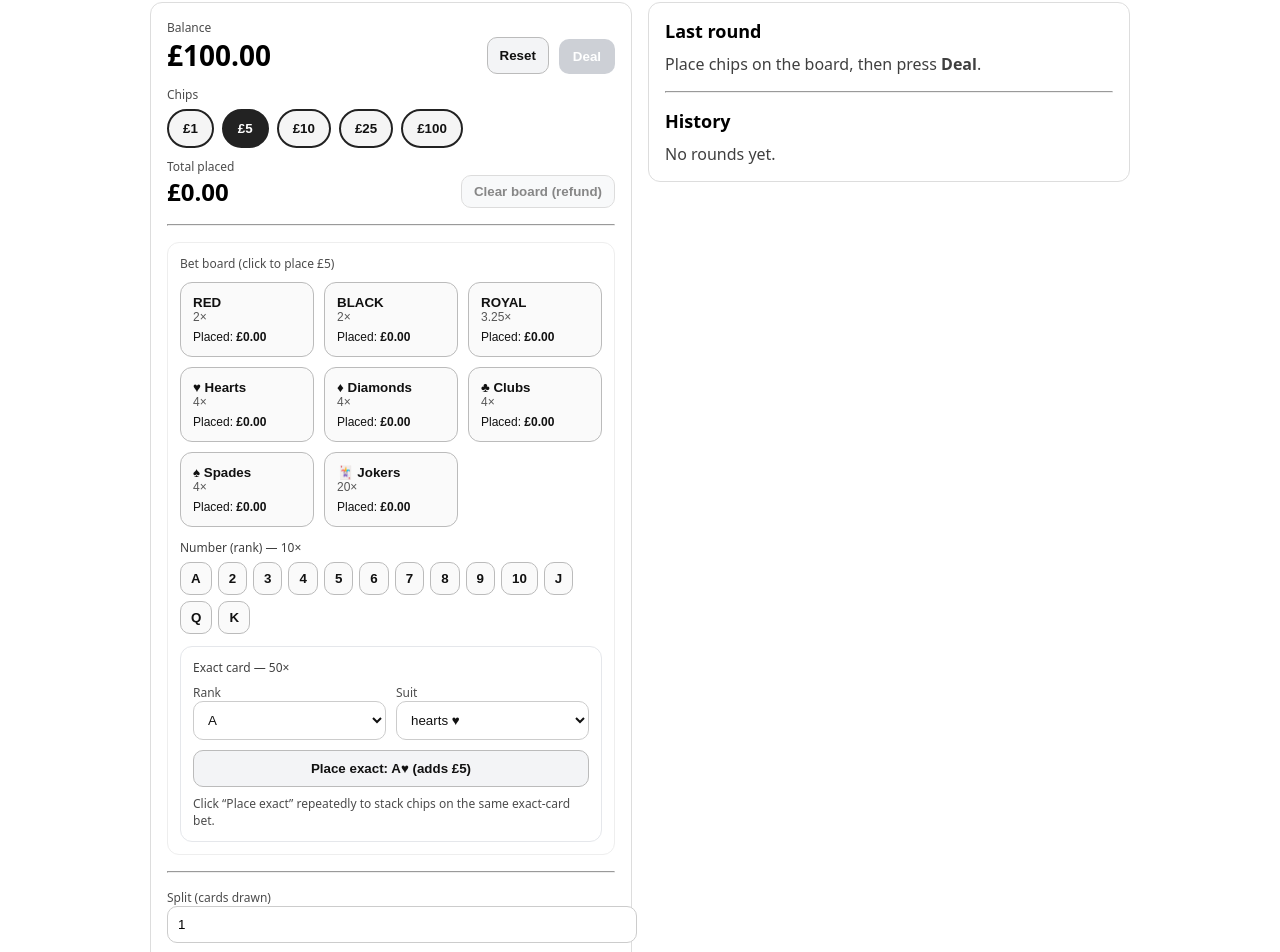
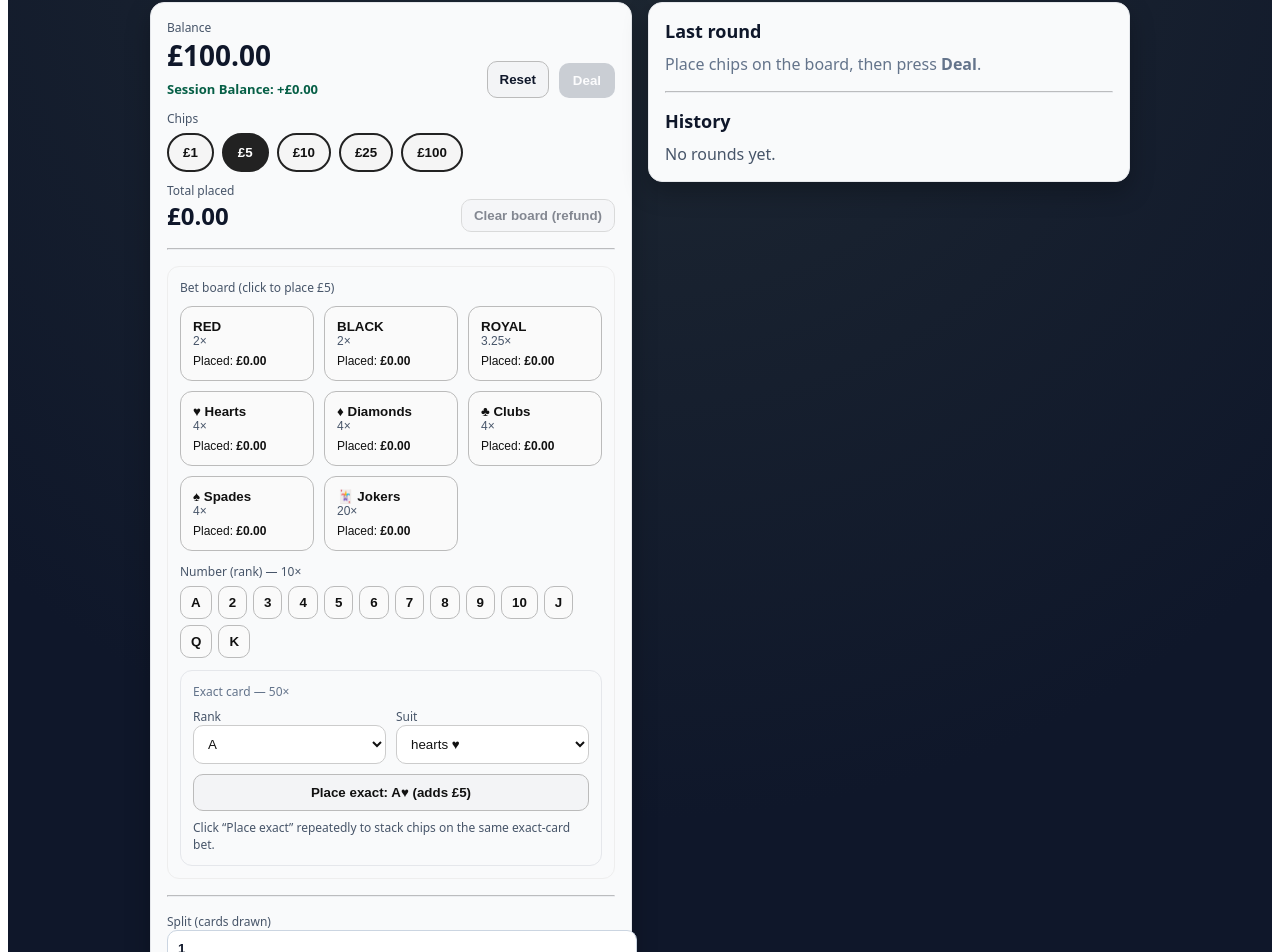
Before and after one commit to louisfh66/card-roulette, a Next.js app: page / in a window 1280 px wide. Shown: the part 134-1086 px from the top of the page. Built offline with nearby package versions, Linux system fonts and the light colour scheme.

Commit message:
Update page.tsx

```diff
--- a/app/page.tsx
+++ b/app/page.tsx
@@ -81,6 +81,17 @@ const RETURNS: Record<BetType, number> = {
 };
 
 const CHIPS = [1, 5, 10, 25, 100];
+
+const UI = {
+  panelBg: "#f9fafb",
+  panelBorder: "#e5e7eb",
+  text: "#0f172a",
+  muted: "#475569",
+  soft: "#f3f4f6",
+  buttonBorder: "#cbd5e1",
+  cardBg: "#ffffff",
+};
+
 
 /* =======================
    Helpers
@@ -333,20 +344,34 @@ export default function Page() {
   }
 
   const canPlay = boardTotal() > 0 && !isDealing;
+  const START_BALANCE = 100;
+const sessionPL = clampMoney(balance - START_BALANCE);
+
 
   return (
-    <div style={{ maxWidth: 980, margin: "0 auto", padding: 20, fontFamily: "system-ui, Arial" }}>
-      <h1 style={{ marginBottom: 6 }}>Card Roulette</h1>
+    // ✅ Casino background wrapper
+    <div
+      style={{
+        minHeight: "100vh",
+        background: "radial-gradient(circle at top, #1f2933 0%, #0f172a 70%)",
+        padding: 20,
+        fontFamily: "system-ui, Arial",
+      }}
+    >
+      <div style={{ maxWidth: 980, margin: "0 auto" }}>
+        <h1 style={{ marginBottom: 6, color: "#f8fafc" }}>Card Roulette</h1>
 
         <style jsx global>{`
           button {
-          background-color: #ffffff;
-          color: #111111;
+  background-color: ${UI.soft};
+  color: ${UI.text};
+  border: 1px solid ${UI.buttonBorder};
 }
 button:disabled {
   opacity: 0.5;
   cursor: not-allowed;
 }
+
 
           /* ✅ Deal animation */
           .card {
@@ -370,17 +395,30 @@ export default function Page() {
           }
         `}</style>
 
-      <p style={{ marginTop: 0, opacity: 0.8 }}>
+        <p style={{ marginTop: 0, color: "#cbd5e1" }}>
           54-card deck (52 + 2 jokers). Split draws N cards. Payout scales with wins.
         </p>
 
         <div style={{ display: "grid", gridTemplateColumns: "1fr 1fr", gap: 16, alignItems: "start" }}>
           {/* Left */}
-        <div style={{ border: "1px solid #ddd", borderRadius: 12, padding: 16 }}>
+          <div
+            style={{
+              backgroundColor: "#f9fafb",
+              border: "1px solid #e5e7eb",
+              borderRadius: 14,
+              padding: 16,
+              boxShadow: "0 10px 25px rgba(0,0,0,0.25)",
+            }}
+          >
             <div style={{ display: "flex", justifyContent: "space-between", gap: 12, flexWrap: "wrap" }}>
               <div>
-              <div style={{ fontSize: 12, opacity: 0.7 }}>Balance</div>
-              <div style={{ fontSize: 28, fontWeight: 800 }}>£{balance.toFixed(2)}</div>
+                <div style={{ fontSize: 12, color: "#475569" }}>Balance</div>
+<div style={{ fontSize: 28, fontWeight: 900, color: "#0f172a" }}>£{balance.toFixed(2)}</div>
+<div style={{ marginTop: 6, fontSize: 13, fontWeight: 900, color: sessionPL >= 0 ? "#065f46" : "#7f1d1d" }}>
+  Session Balance: {sessionPL >= 0 ? "+" : "-"}£{Math.abs(sessionPL).toFixed(2)}
+</div>
+
+
               </div>
 
               <div style={{ display: "flex", gap: 10, alignItems: "end" }}>
@@ -419,7 +457,7 @@ export default function Page() {
 
             {/* Chips */}
             <div style={{ marginTop: 12 }}>
-            <div style={{ fontSize: 12, opacity: 0.7, marginBottom: 6 }}>Chips</div>
+              <div style={{ fontSize: 12, color: "#475569", marginBottom: 6 }}>Chips</div>
               <div style={{ display: "flex", gap: 8, flexWrap: "wrap" }}>
                 {CHIPS.map((chip) => (
                   <button
@@ -443,8 +481,9 @@ export default function Page() {
 
               <div style={{ marginTop: 10, display: "flex", justifyContent: "space-between", alignItems: "end", gap: 10 }}>
                 <div>
-                <div style={{ fontSize: 12, opacity: 0.7 }}>Total placed</div>
-                <div style={{ fontSize: 24, fontWeight: 900 }}>£{boardTotal().toFixed(2)}</div>
+                 <div style={{ fontSize: 12, color: "#475569" }}>Total placed</div>
+<div style={{ fontSize: 24, fontWeight: 900, color: "#0f172a" }}>£{boardTotal().toFixed(2)}</div>
+
                 </div>
 
                 <button
@@ -464,11 +503,11 @@ export default function Page() {
               </div>
             </div>
 
-          <hr style={{ margin: "16px 0" }} />
+            <hr style={{ margin: "16px 0", borderColor: "#e5e7eb", opacity: 0.6 }} />
 
             {/* Board */}
             <div style={{ border: "1px solid #eee", borderRadius: 12, padding: 12 }}>
-            <div style={{ fontSize: 12, opacity: 0.7, marginBottom: 10 }}>
+              <div style={{ fontSize: 12, color: "#475569", marginBottom: 10 }}>
                 Bet board (click to place £{selectedChip})
               </div>
 
@@ -503,7 +542,7 @@ export default function Page() {
                       title={`Placed £${amt.toFixed(2)}`}
                     >
                       <div style={{ fontWeight: 900 }}>{b.label}</div>
-                    <div style={{ fontSize: 12, opacity: 0.7 }}>{b.sub}</div>
+                      <div style={{ fontSize: 12, color: "#475569" }}>{b.sub}</div>
                       <div style={{ marginTop: 6, fontSize: 12 }}>
                         Placed: <b>£{amt.toFixed(2)}</b>
                       </div>
@@ -514,7 +553,7 @@ export default function Page() {
 
               {/* Rank strip */}
               <div style={{ marginTop: 12 }}>
-              <div style={{ fontSize: 12, opacity: 0.75, marginBottom: 6 }}>Number (rank) — 10×</div>
+                <div style={{ fontSize: 12, color: "#475569", marginBottom: 6 }}>Number (rank) — 10×</div>
                 <div style={{ display: "flex", gap: 6, flexWrap: "wrap" }}>
                   {ranks.map((r) => {
                     const key = `RANK_${r}` as BoardBetKey;
@@ -544,11 +583,11 @@ export default function Page() {
 
               {/* Exact card */}
               <div style={{ marginTop: 12, border: "1px solid #e5e7eb", borderRadius: 12, padding: 12 }}>
-              <div style={{ fontSize: 12, opacity: 0.75, marginBottom: 8 }}>Exact card — 50×</div>
+                <div style={{ fontSize: 12, color: "#64748b", marginBottom: 8 }}>Exact card — 50×</div>
 
                 <div style={{ display: "grid", gridTemplateColumns: "1fr 1fr", gap: 10 }}>
                   <label>
-                  <div style={{ fontSize: 12, opacity: 0.7 }}>Rank</div>
+                    <div style={{ fontSize: 12, color: "#475569" }}>Rank</div>
                     <select
                       value={exactRank}
                       onChange={(e) => setExactRank(e.target.value as any)}
@@ -571,7 +610,7 @@ export default function Page() {
                   </label>
 
                   <label>
-                  <div style={{ fontSize: 12, opacity: 0.7 }}>Suit</div>
+                    <div style={{ fontSize: 12, color: "#475569" }}>Suit</div>
                     <select
                       value={exactSuit}
                       onChange={(e) => setExactSuit(e.target.value as any)}
@@ -613,17 +652,17 @@ export default function Page() {
                   {suitSymbol(exactSuit)} (adds £{selectedChip})
                 </button>
 
-              <div style={{ marginTop: 8, fontSize: 12, opacity: 0.7 }}>
+                <div style={{ marginTop: 8, fontSize: 12, color: "#475569" }}>
                   Click “Place exact” repeatedly to stack chips on the same exact-card bet.
                 </div>
               </div>
             </div>
 
-          <hr style={{ margin: "16px 0" }} />
+            <hr style={{ margin: "16px 0", borderColor: "#e5e7eb", opacity: 0.6 }} />
 
             {/* Split */}
             <label>
-            <div style={{ fontSize: 12, opacity: 0.7 }}>Split (cards drawn)</div>
+              <div style={{ fontSize: 12, color: "#475569" }}>Split (cards drawn)</div>
               <input
                 type="number"
                 min={1}
@@ -632,18 +671,36 @@ export default function Page() {
                 value={split}
                 onChange={(e) => setSplit(Number(e.target.value))}
                 disabled={isDealing}
-              style={{ width: "100%", padding: 10, borderRadius: 10, border: "1px solid #ccc" }}
+                style={{
+  width: "100%",
+  padding: 10,
+  borderRadius: 10,
+  border: "1px solid #cbd5e1",
+  backgroundColor: "#fff",
+  color: "#0f172a",
+  fontWeight: 800,
+}}
+
               />
             </label>
 
-          <div style={{ marginTop: 12, fontSize: 12, opacity: 0.75 }}>
+            <div style={{ marginTop: 12, fontSize: 12, color: "#64748b" }}>
               Payout formula per bet: <b>stake × return × (wins / split)</b>
             </div>
           </div>
 
           {/* Right */}
-        <div style={{ border: "1px solid #ddd", borderRadius: 12, padding: 16 }}>
-          <h2 style={{ marginTop: 0, marginBottom: 10, fontSize: 18 }}>Last round</h2>
+          <div
+            style={{
+              backgroundColor: "#f9fafb",
+              border: "1px solid #e5e7eb",
+              borderRadius: 14,
+              padding: 16,
+              boxShadow: "0 10px 25px rgba(0,0,0,0.25)",
+            }}
+          >
+            <h2 style={{ marginTop: 0, marginBottom: 10, fontSize: 18, color: "#0f172a" }}>Last round</h2>
+
 
             {lastDraw ? (
               <>
@@ -652,7 +709,8 @@ export default function Page() {
                     const revealed = idx < revealedCount;
 
                     const isJoker = c.suit === "joker";
-                  const isRoyalCard = !isJoker && (c.rank === "A" || c.rank === "K" || c.rank === "Q" || c.rank === "J");
+                    const isRoyalCard =
+                      !isJoker && (c.rank === "A" || c.rank === "K" || c.rank === "Q" || c.rank === "J");
 
                     return (
                       <div
@@ -676,7 +734,7 @@ export default function Page() {
                         title={`${c.rank} of ${c.suit}`}
                       >
                         <div style={{ fontSize: 18 }}>{c.label}</div>
-                      <div style={{ fontSize: 12, opacity: 0.7 }}>{isJoker ? "joker" : c.color}</div>
+                        <div style={{ fontSize: 12, color: "#475569" }}>{isJoker ? "joker" : c.color}</div>
                       </div>
                     );
                   })}
@@ -684,50 +742,59 @@ export default function Page() {
 
                 <div style={{ marginTop: 12, display: "grid", gridTemplateColumns: "1fr 1fr 1fr", gap: 10 }}>
                   <div style={{ border: "1px solid #eee", borderRadius: 12, padding: 10 }}>
-                  <div style={{ fontSize: 12, opacity: 0.7 }}>Split</div>
-                  <div style={{ fontSize: 20, fontWeight: 900 }}>{split}</div>
+                    <div style={{ fontSize: 12, color: "#475569" }}>Split</div>
+                    <div style={{ fontSize: 20, fontWeight: 900, color: "#0f172a" }}>{split}</div>
                   </div>
                   <div style={{ border: "1px solid #eee", borderRadius: 12, padding: 10 }}>
-                  <div style={{ fontSize: 12, opacity: 0.7 }}>Payout</div>
-                  <div style={{ fontSize: 20, fontWeight: 900 }}>£{lastPayout.toFixed(2)}</div>
+                    <div style={{ fontSize: 12, color: "#475569" }}>Payout</div>
+                    <div style={{ fontSize: 20, fontWeight: 900, color: "#0f172a" }}>£{lastPayout.toFixed(2)}</div>
                   </div>
                   <div style={{ border: "1px solid #eee", borderRadius: 12, padding: 10 }}>
-                  <div style={{ fontSize: 12, opacity: 0.7 }}>Profit</div>
-                  <div style={{ fontSize: 20, fontWeight: 900 }}>
+                    <div style={{ fontSize: 12, color: "#475569" }}>Profit</div>
+                    <div
+  style={{
+    fontSize: 20,
+    fontWeight: 900,
+    color: lastProfit >= 0 ? "#065f46" : "#7f1d1d", // casino green / deep red
+  }}
+>
   {lastProfit >= 0 ? "+" : "-"}£{Math.abs(lastProfit).toFixed(2)}
 </div>
+
                   </div>
                 </div>
               </>
             ) : (
-            <div style={{ opacity: 0.75 }}>
-              Place chips on the board, then press <b>Deal</b>.
-            </div>
+              <div style={{ color: "#64748b" }}>Place chips on the board, then press <b>Deal</b>.</div>
             )}
 
-          <hr style={{ margin: "16px 0" }} />
+            <hr style={{ margin: "16px 0", borderColor: "#e5e7eb", opacity: 0.6 }} />
 
-          <h2 style={{ marginTop: 0, marginBottom: 10, fontSize: 18 }}>History</h2>
+            <h2 style={{ marginTop: 0, marginBottom: 10, fontSize: 18, color: "#0f172a" }}>
+History</h2>
             {history.length === 0 ? (
-            <div style={{ opacity: 0.75 }}>No rounds yet.</div>
+              <div style={{ color: "#475569" }}>No rounds yet.</div>
+
             ) : (
               <div style={{ display: "grid", gap: 10 }}>
                 {history.map((r) => (
                   <div key={r.id} style={{ border: "1px solid #eee", borderRadius: 12, padding: 12 }}>
                     <div style={{ display: "flex", justifyContent: "space-between", gap: 10, flexWrap: "wrap" }}>
-                    <div style={{ fontWeight: 900 }}>{r.betText}</div>
-                    <div style={{ fontSize: 12, opacity: 0.7 }}>{r.time}</div>
+                     <div style={{ fontWeight: 950, color: "#0f172a" }}>{r.betText}</div>
+                      <div style={{ fontSize: 12, color: "#475569" }}>{r.time}</div>
                     </div>
-                  <div style={{ fontSize: 12, opacity: 0.8, marginTop: 6 }}>
+                    <div style={{ fontSize: 12, color: "#475569", marginTop: 6 }}>
                       Stake £{r.stake.toFixed(2)} • Split {r.split}
                     </div>
-                  <div style={{ fontSize: 12, marginTop: 6 }}>
-                    Payout <b>£{r.payout.toFixed(2)}</b> • Profit{" "}
-                    <b>
+                    <div style={{ fontSize: 12, marginTop: 6, color: "#0f172a" }}>
+  Payout{" "}
+  <b style={{ color: "#0f172a" }}>£{r.payout.toFixed(2)}</b> • Profit{" "}
+  <b style={{ color: r.profit >= 0 ? "#065f46" : "#7f1d1d" }}>
     {r.profit >= 0 ? "+" : "-"}£{Math.abs(r.profit).toFixed(2)}
   </b>
 </div>
-                  <div style={{ fontSize: 12, opacity: 0.75, marginTop: 6 }}>Drawn: {r.drawn.join(", ")}</div>
+
+                    <div style={{ fontSize: 12, color: "#64748b", marginTop: 6 }}>Drawn: {r.drawn.join(", ")}</div>
                   </div>
                 ))}
               </div>
@@ -735,8 +802,9 @@ export default function Page() {
           </div>
         </div>
 
-      <div style={{ marginTop: 18, fontSize: 12, opacity: 0.7 }}>
+        <div style={{ marginTop: 18, fontSize: 12, color: "#475569" }}>
           Note: “Return” is total payout including stake (roulette-style). Jokers are neither red nor black and have no suit.
+        </div>
       </div>
     </div>
   );
```
Lines whose indentation alone changed are shown as unchanged.
